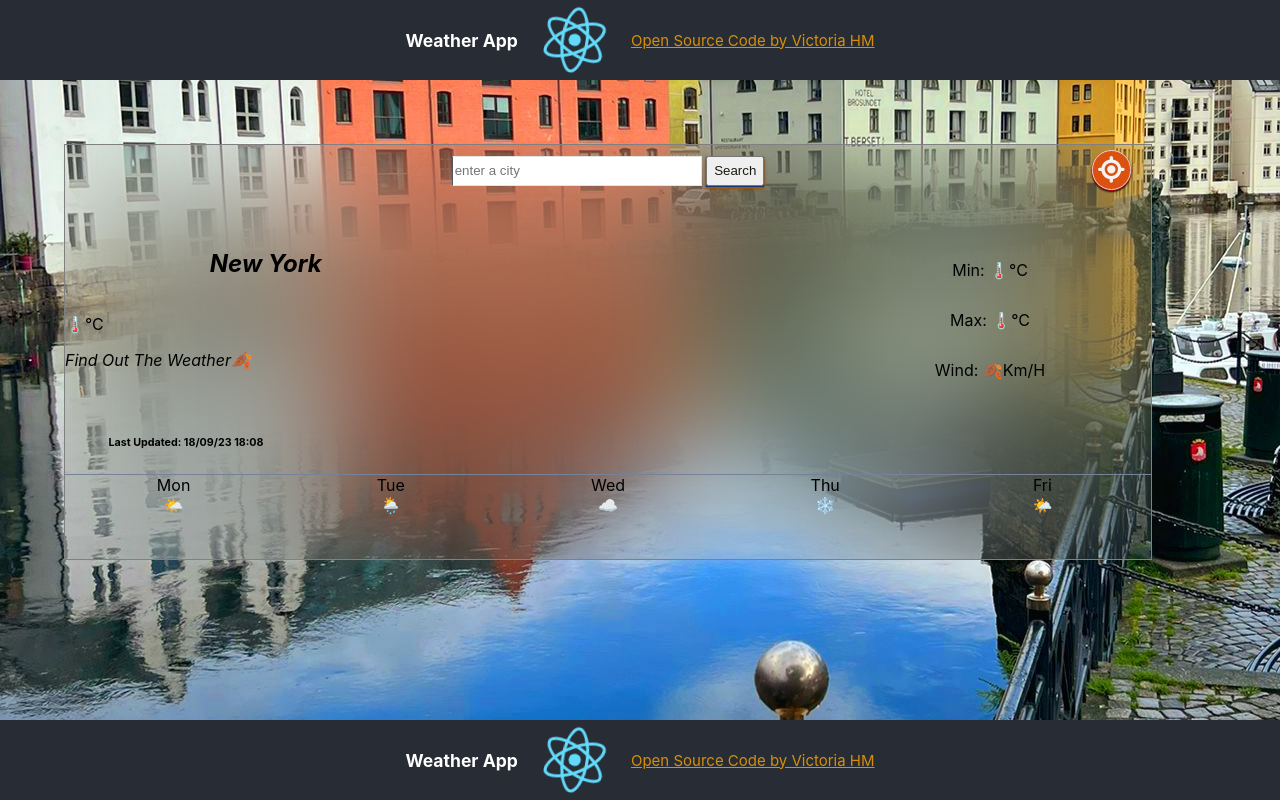
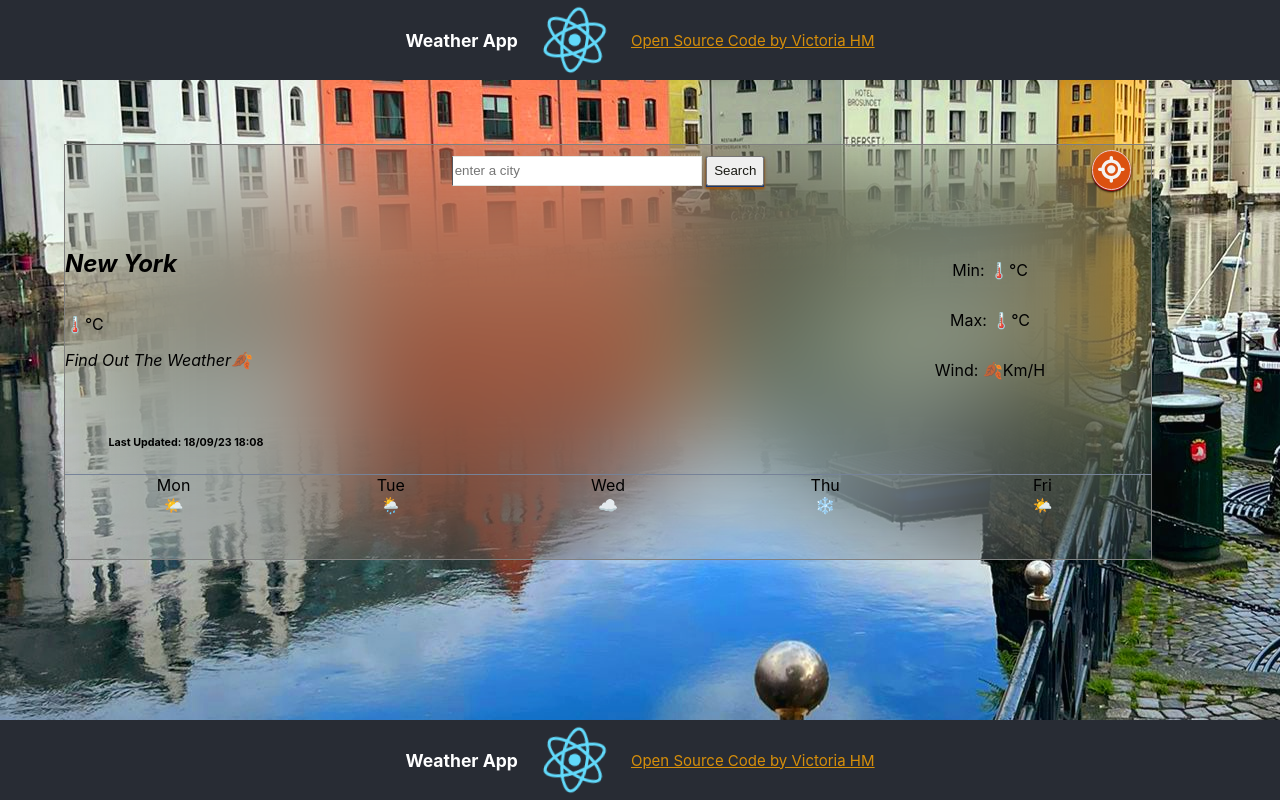
Before and after one commit to hewittmv/my-weather-react-app, a React (Create React App) app: page / in a window 1280 px wide. Built offline with nearby package versions, Linux system fonts and the light colour scheme.

Commit message:
remove margin from h2

```diff
--- a/src/App.css
+++ b/src/App.css
@@ -109,7 +109,6 @@ h6 {
 }
 h2 {
   padding: 0;
-  margin-left: 20%;
 }
 .forecast-grid {
   margin-top: 1%;
```
